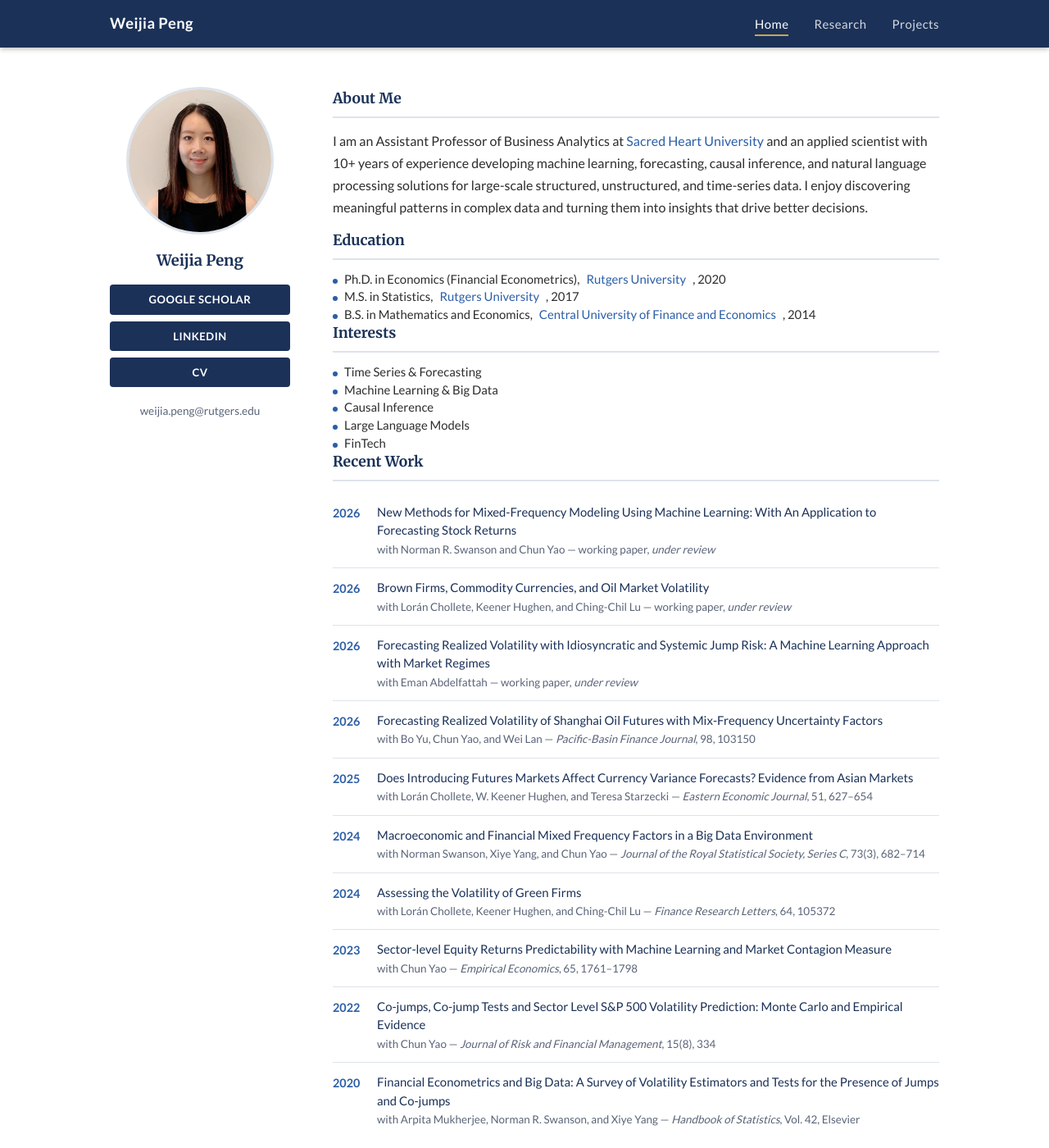
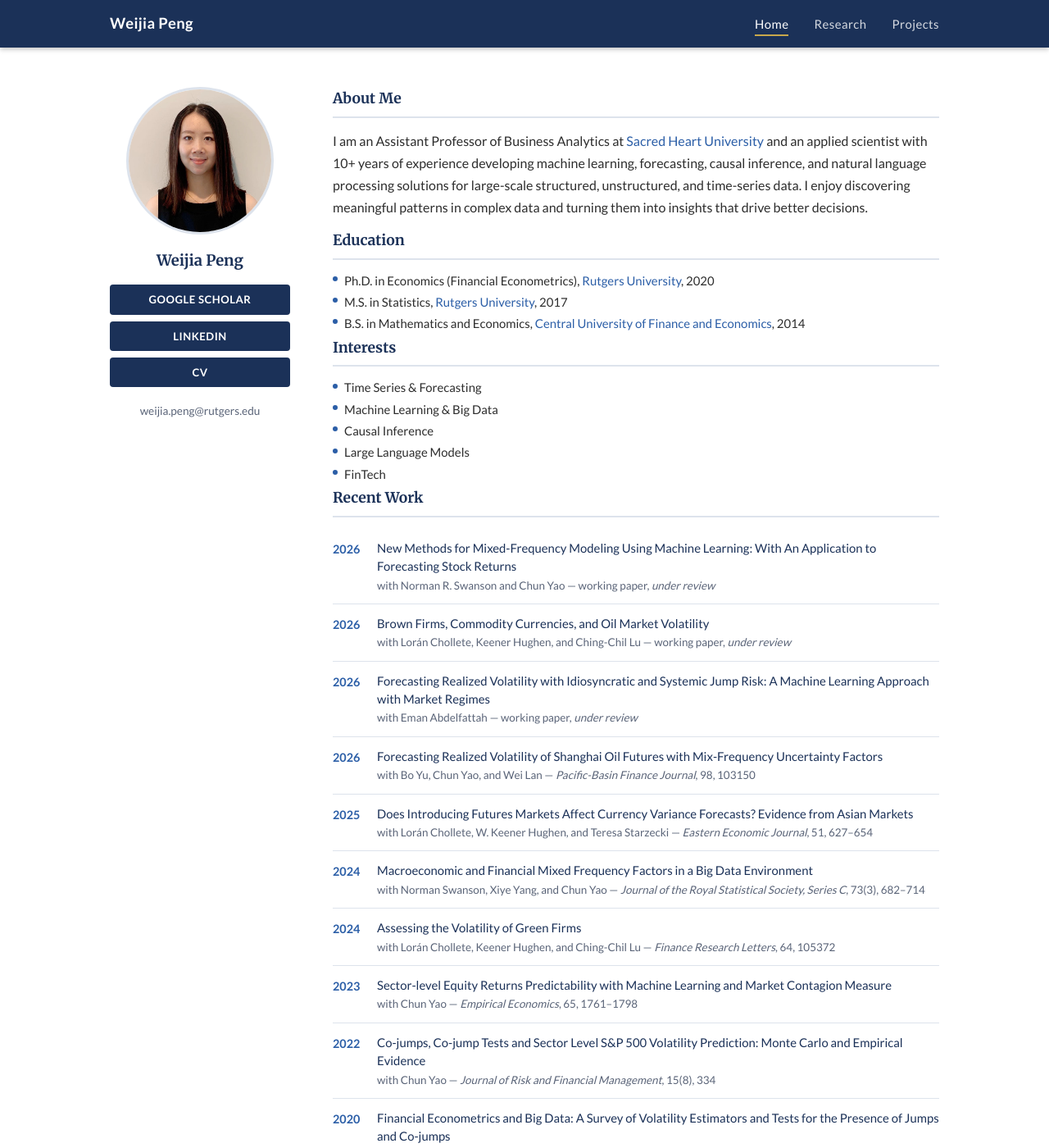
Before and after one commit to weijiap/weijiap.github.io, a Jekyll site: the page built from index.html, in a window 1280 px wide and 1400 px high. Shown: the whole window at 82% size. Built offline with Jekyll 4.4.1, drawn with Linux system fonts in a browser that asks for light colours.

Commit message:
Fix education list spacing: switch to positioned bullet so text wraps naturally
Co-Authored-By: Claude Sonnet 4.6 <noreply@anthropic.com>

```diff
--- a/assets/css/style.css
+++ b/assets/css/style.css
@@ -165,18 +165,16 @@ a:hover { text-decoration: underline; }
 .interest-list {
   list-style: none;
   padding: 0;
-  display: flex;
-  flex-direction: column;
-  gap: 3px;
+  margin: 0;
 }
 
 .interest-list li {
-  display: flex;
-  align-items: baseline;
-  gap: 8px;
+  position: relative;
+  padding-left: 14px;
   font-size: .93rem;
   color: var(--text);
-  line-height: 1.25;
+  line-height: 1.5;
+  margin-bottom: 4px;
 }
 
 .interest-list li::before {
@@ -185,7 +183,9 @@ a:hover { text-decoration: underline; }
   height: 6px;
   border-radius: 50%;
   background: var(--blue);
-  flex-shrink: 0;
+  position: absolute;
+  left: 0;
+  top: 0.42em;
 }
 
 @media (max-width: 680px) {
```
